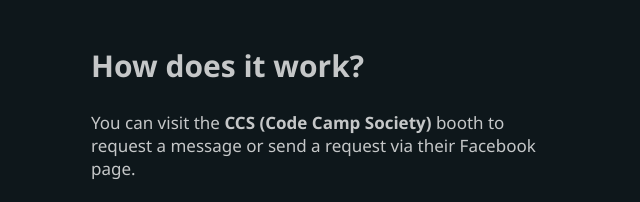
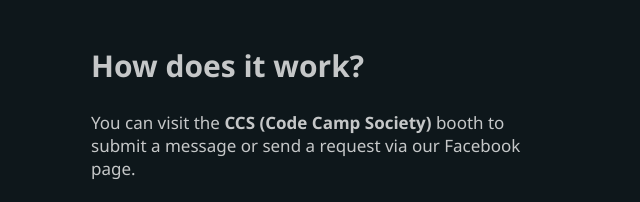
Before and after one commit to yyevrahh/openloveboard, a plain HTML site: page howto.html in a window 1280 px wide. Shown: the top 202 px of the page, 319-959 px from the left. Drawn offline with Linux system fonts and the light colour scheme.

Commit message:
Message change.

```diff
--- a/howto.html
+++ b/howto.html
@@ -58,7 +58,7 @@
 
 <div class="container">
     <h2 style="font-size: 30px; font-family: 'Segoe UI', Tahoma, Geneva, Verdana, sans-serif;">How does it work?</h2>
-    <p style="font-size: 17px;  font-family: 'Segoe UI', Tahoma, Geneva, Verdana, sans-serif;"">You can visit the <strong>CCS (Code Camp Society)</strong> booth to request a message or send a request via their Facebook page.</p>
+    <p style="font-size: 17px;  font-family: 'Segoe UI', Tahoma, Geneva, Verdana, sans-serif;"">You can visit the <strong>CCS (Code Camp Society)</strong> booth to submit a message or send a request via our Facebook page.</p>
 
     <h3 style="font-size: 25px; font-family: 'Segoe UI', Tahoma, Geneva, Verdana, sans-serif;"">Steps to Add a Message:</h3>
     <ol style="font-size: 17px;  font-family: 'Segoe UI', Tahoma, Geneva, Verdana, sans-serif;"">
```
